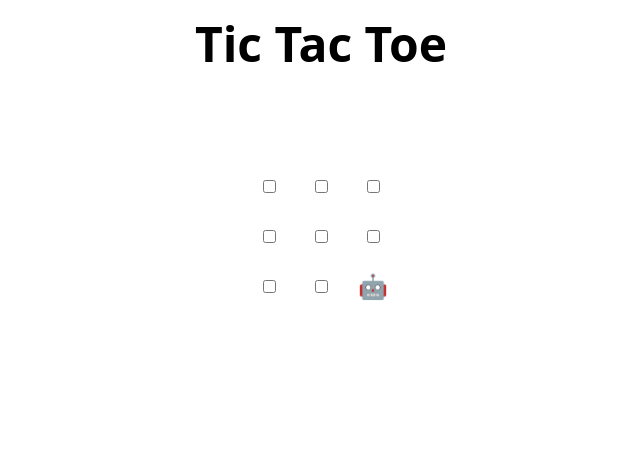
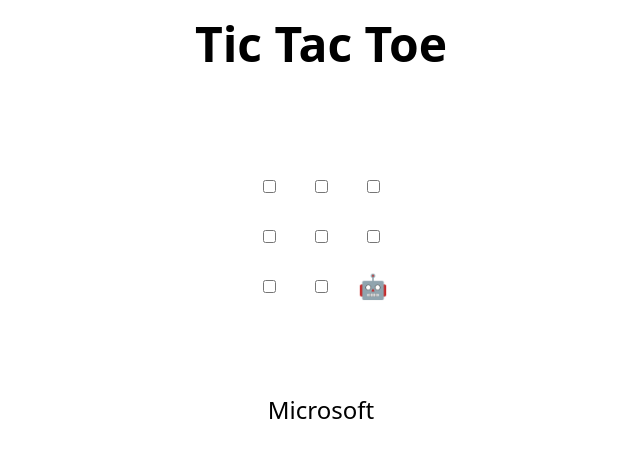
Before and after one commit to Anshul439/MLSA2, a plain HTML site: page index.html in a window 1280 px wide. Shown: the whole page, without its empty margins (319-959 px from the left). Drawn offline with Linux system fonts and the light colour scheme.

Commit message:
Update index.html
Anshul MLSA

```diff
--- a/index.html
+++ b/index.html
@@ -47,6 +47,7 @@
   </tr>
 </table>
 
+<p>Microsoft</p>
 <h2 hidden>Game over, refresh to play again 🧑‍💻 🤖!</h2>
 
 <script>
```
